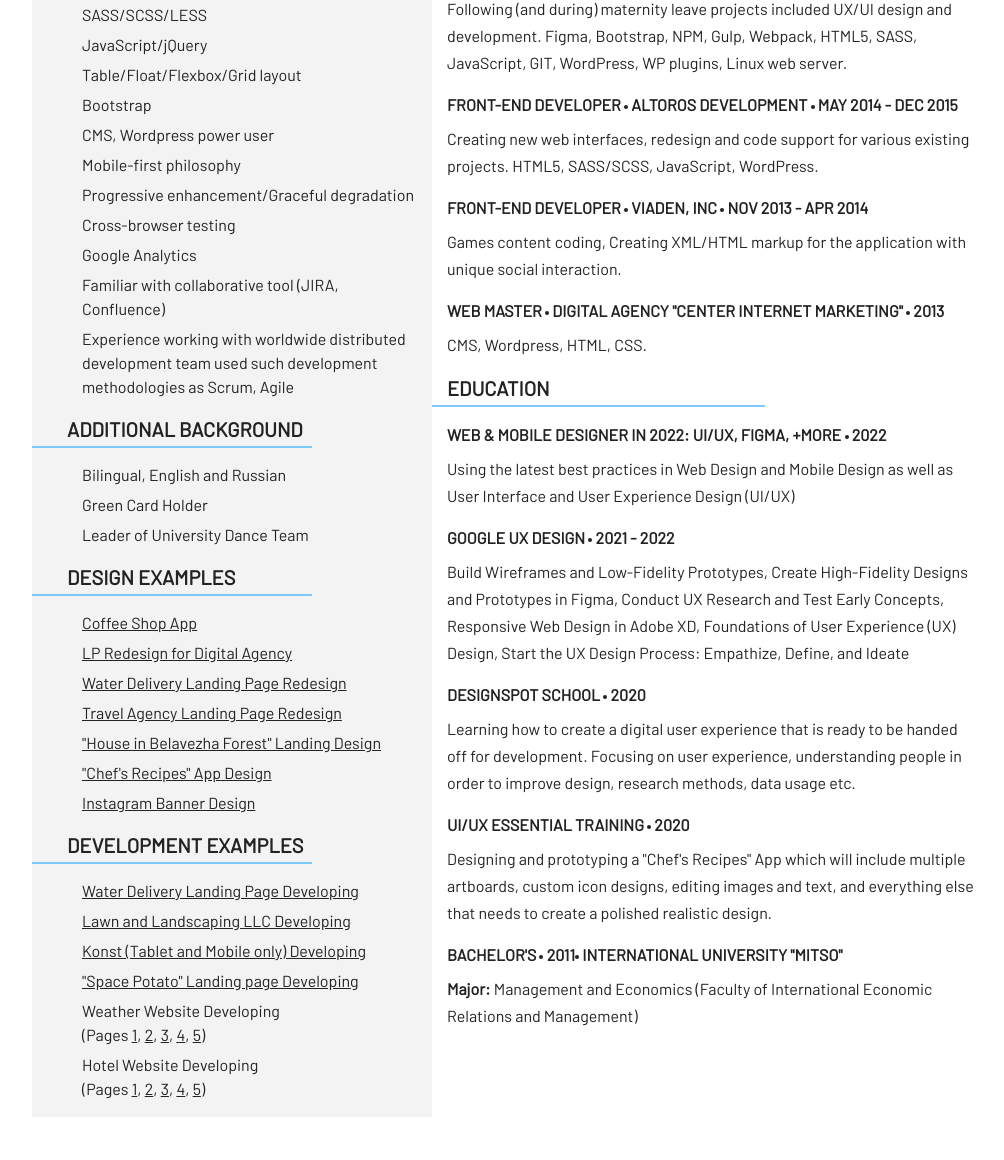
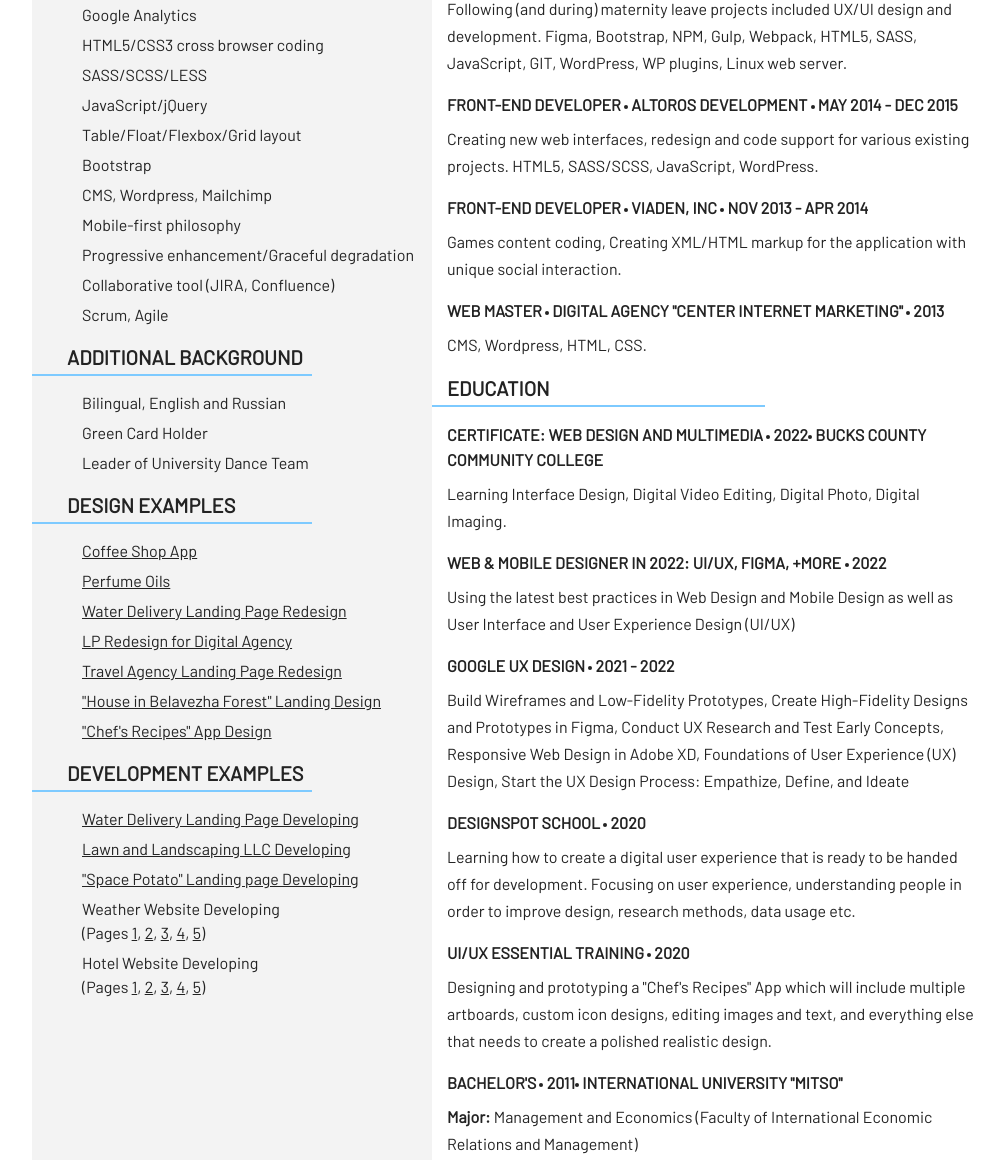
Before and after one commit to kate-pote/resume_project_redesign, a website: page app/index.html in a window 1280 px wide. Shown: the part 521-1681 px from the top of the page, without its empty margins (128-1132 px from the left). Before the commit the page ends 1638 px from the top, so only its background shows below. Drawn offline with nearby package versions, Linux system fonts and the light colour scheme; files that its build step writes are made by us from their sources.

Commit message:
Update index.html

```diff
--- a/app/index.html
+++ b/app/index.html
@@ -47,20 +47,20 @@
             <li>Figma / Adobe XD / inDesign / Miro /etc.</li>
             <li>User research, competitive audit</li>
             <li>Designing flow, wireframing, lo-fi / hi-fi mockups</li>
+            <li>Prototyping</li>
             <li>Material design</li>
             <li>Responsive design</li>
+            <li>Google Analytics</li>
             <li>HTML5/CSS3 cross browser coding</li>
             <li>SASS/SCSS/LESS</li>
             <li>JavaScript/jQuery</li>
             <li>Table/Float/Flexbox/Grid layout</li>
             <li>Bootstrap</li>
-            <li>CMS, Wordpress power user</li>
+            <li>CMS, Wordpress, Mailchimp</li>
             <li>Mobile-first philosophy</li>
             <li>Progressive enhancement/Graceful degradation</li>
-            <li>Cross-browser testing</li>
-            <li>Google Analytics</li>
-            <li>Familiar with collaborative tool (JIRA, Confluence)</li>
-            <li>Experience working with worldwide distributed development team used such development methodologies as Scrum, Agile</li>
+            <li>Collaborative tool (JIRA, Confluence)</li>
+            <li>Scrum, Agile</li>
           </ul>
           <h3>Additional background</h3>
           <ul>
@@ -71,34 +71,32 @@
           <h3>Design Examples</h3>
           <ul>
                 <li>
-                  <a class="link" href="https://www.figma.com/proto/YV9vCKxJoUTnWyt3pBQnB4/Coffe-App?page-id=322%3A408&node-id=322%3A922&viewport=241%2C48%2C0.13&scaling=min-zoom&starting-point-node-id=322%3A922&show-proto-sidebar=1" target="_blank">Coffee Shop App</a>
+                  <a class="link" href="https://sites.google.com/view/katepotyomkina/coffee-app" target="_blank">Coffee Shop App</a>
+                </li>
+                <li>
+                  <a class="link" href="https://sites.google.com/view/katepotyomkina/oil-blends" target="_blank">Perfume Oils</a>
+                </li>
+                <li><a class="link" href="https://sites.google.com/view/katepotyomkina/water-delivery"
+                       target="_blank">Water Delivery Landing Page Redesign</a>
                 </li>
                 <li><a class="link" href="https://www.figma.com/proto/xQcPDqD2bLxlzQR7TqiDeh/ADATA-redesign?page-id=0%3A1&node-id=44%3A25&viewport=627%2C222%2C0.25596532225608826&scaling=min-zoom"
                        target="_blank">LP Redesign for Digital Agency </a>
                 </li>
-                <li><a class="link" href="https://www.figma.com/proto/q1pUps8VmE8jfMCjY8niQg/water-delivery-redesign?node-id=163%3A237&viewport=-232%2C158%2C0.08632787317037582&scaling=min-zoom"
-                       target="_blank">Water Delivery Landing Page Redesign</a>
-                </li>
+
                 <li><a class="link" href="https://www.figma.com/proto/xqnI73YVd44wGI8xDvjZPN/ZBY.by?scaling=min-zoom&node-id=1%3A2"
                        target="_blank">Travel Agency Landing Page Redesign</a></li>
                 <li><a class="link" href="https://www.figma.com/proto/wmG4ZPEoXE2R49fFuRvgB2/%D0%94%D0%BE%D0%BC%D0%B8%D0%BA-%D0%92-%D0%9F%D1%83%D1%89%D0%B5?node-id=3%3A6&scaling=min-zoom"
                        target="_blank">"House in Belavezha Forest" Landing Design</a></li>
                 <li><a class="link" href="https://www.figma.com/proto/KdUWaGhUB1RSunkb857hLO/chef_recipe_app?node-id=4%3A2&scaling=scale-down"
                        target="_blank">"Chef's Recipes" App Design</a></li>
-                <li><a class="link" href="https://www.figma.com/file/uztlxfSPuc3RPbLlfBJgsZ/Banners"
-                       target="_blank">Instagram Banner Design</a></li>
             </ul>
             <h3>Development Examples</h3>
-
             <ul>
                 <li>
-                  <a class="link" href="http://xn----7sbbfkcu6c7b.xn--90ais/" target="_blank">Water Delivery Landing Page Developing</a>
+                  <a class="link" href="https://kate-pote.github.io/voda-uzda/" target="_blank">Water Delivery Landing Page Developing</a>
                 </li>
                 <li>
                   <a class="link" href="https://bermanlawn.github.io/" target="_blank">Lawn and Landscaping LLC Developing</a>
-                </li>
-                <li>
-                  <a class="link" href="https://kate-pote.github.io/konstbel" target="_blank">Konst (Tablet and Mobile only) Developing</a>
                 </li>
                 <li>
                   <a class="link" href="https://kate-pote.github.io/space-potato/" target="_blank">&quot;Space Potato&quot; Landing page Developing</a>
@@ -152,6 +150,8 @@
           <p>CMS, Wordpress, HTML, CSS.</p>
 
           <h3>education</h3>
+          <h4>certificate: Web Design and Multimedia <i class="circle"></i> 2022<i class="circle"></i> bucks county community college</h4>
+          <p>Learning Interface Design, Digital Video Editing, Digital Photo, Digital Imaging. </p>
           <h4>Web & Mobile Designer in 2022: UI/UX, Figma, +more <i class="circle"></i> 2022</h4>
           <p>
             Using the latest best practices in Web Design and Mobile Design as well as User Interface and User Experience Design (UI/UX)
```
